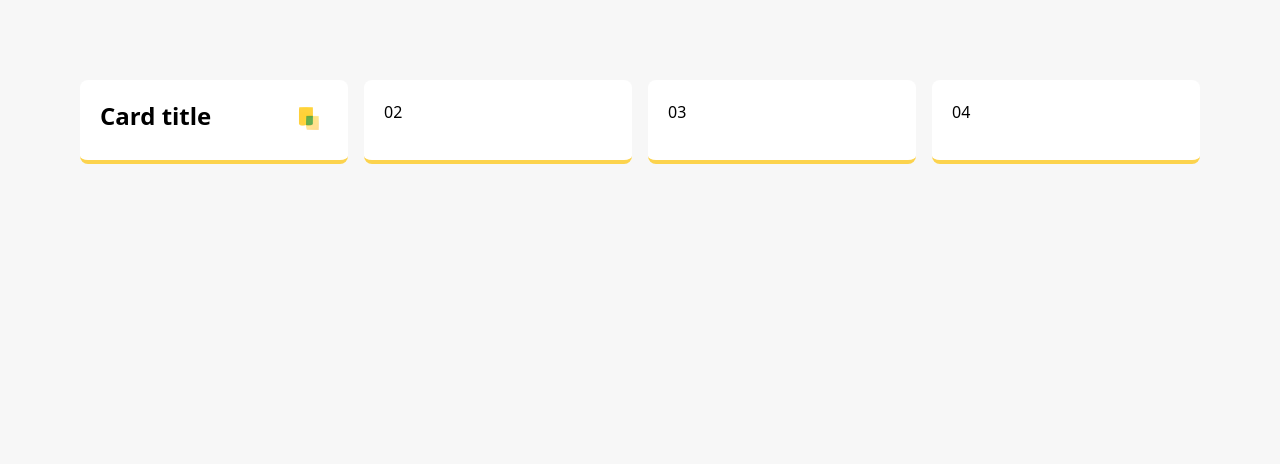
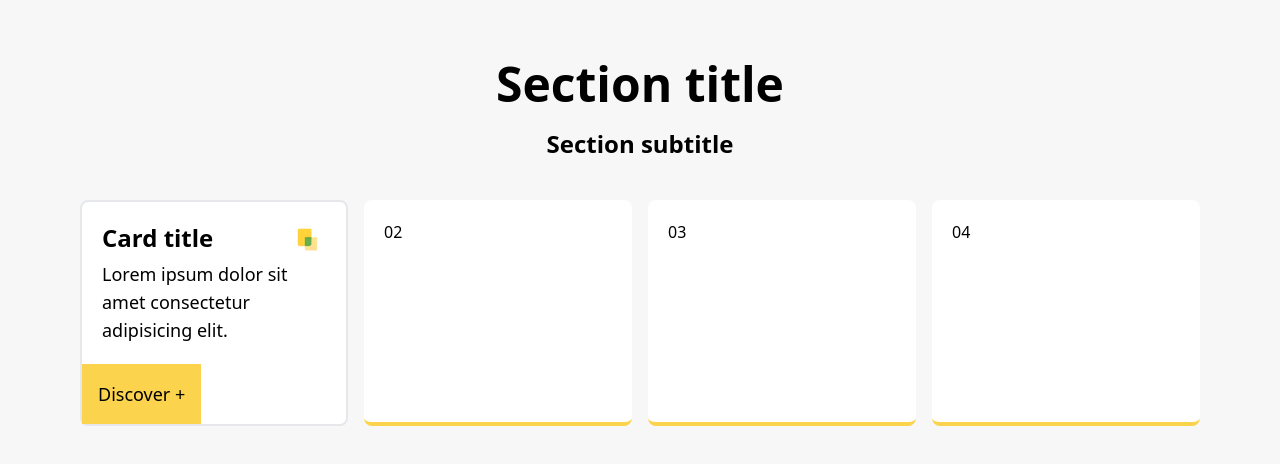
Before and after one commit to rijumanandhar/tailwind-angular, an Angular app: page / in a window 1280 px wide. Shown: the top 464 px of the page. Built offline with nearby package versions, Linux system fonts and the light colour scheme.

Commit message:
added styling for card in large view

```diff
--- a/src/app/app.component.html
+++ b/src/app/app.component.html
@@ -1,5 +1,13 @@
+<h1 class="text-5xl mt-5 font-bold text-center">
+  Section title
+</h1>
+
+<h3 class="text-2xl mt-5 font-bold text-center">
+  Section subtitle
+</h3>
+
 <div class="grid grid-cols-1 md:grid-cols-4 gap-4 m-10">
-  <div class="bg-white rounded-lg border-b-4 border-accent-yellow">
+  <div class="bg-white rounded-lg border-b-4 border-accent-yellow md:border-2 md:border-gray-200">
     <div class="md:hidden">
       <div class="grid grid-cols-6  p-5">
         <img src="../assets/1.png" class="h-10 w-10" alt="file-icon">
@@ -10,9 +18,13 @@
           <p>hello</p>
         </div>
     </div>
-    <div class="hidden md:grid grid-cols-6 p-5">
-      <h1 class="col-span-5 text-2xl font-bold">Card title</h1>
-      <img src="../assets/1.png" class="h-10 w-10" alt="file-icon">
+    <div class="hidden md:block">
+      <div class="grid grid-cols-6 px-5 pt-5">
+        <h1 class="col-span-5 text-2xl font-bold">Card title</h1>
+        <img src="../assets/1.png" class="h-15 w-15" alt="file-icon">
+      </div>
+      <p class="pb-5 px-5 text-lg">Lorem ipsum dolor sit amet consectetur adipisicing elit.</p>
+      <button class="bg-accent-yellow button-border p-4 text-lg">Discover +</button>
     </div>
   </div>
   <div class="bg-white p-5 rounded-lg border-b-4 border-accent-yellow">02</div>
```
